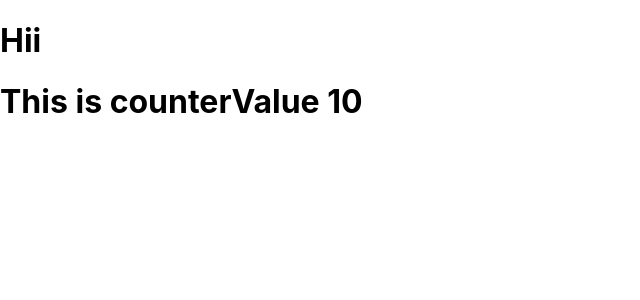
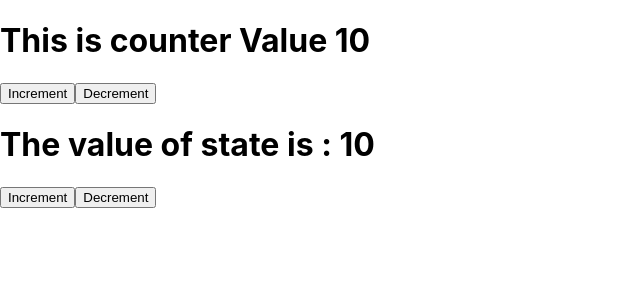
Before and after one commit to sajid-munawar/React-Context-api, a React (Create React App) app: page / in a window 1280 px wide. Shown: the top 300 px of the page, without its empty margins (0-640 px from the left). Built offline with nearby package versions, Linux system fonts and the light colour scheme.

Commit message:
add some files and working with contaxt api and reducer

```diff
--- a/src/App.js
+++ b/src/App.js
@@ -1,12 +1,15 @@
-import React from 'react';
+import React, { useState } from 'react';
 import Parent from "./Parent.js"
 import './App.css';
 import CounterContext from "./CounterContext"
+import Another from "./another"
 
 function App() {
+  let countState=useState(10) // c[count , set]
   return (
-    <CounterContext.Provider value={10}>
+    <CounterContext.Provider value={countState}>
       <div >
+        {/* <Another/> */}
 
         <Parent />
       </div>
--- a/src/Child.js
+++ b/src/Child.js
@@ -1,14 +1,18 @@
 import React, { useContext } from "react";
-import counterContext from "./CounterContext";
+import CounterContext from "./CounterContext";
 
 const Child = () => {
-    let counterValue = useContext(counterContext)
-    console.log(counterValue)
+
+    let counterValuee = useContext(CounterContext)
+
+
     return <div>
-        <h1> Hii </h1>
-        <h1>This is counterValue {counterValue} </h1>
+        <h1>This is counter Value {counterValuee}</h1>
+        <button onClick={() => { counterValuee[1](++counterValuee[0]) }} >Increment</button>
+        <button onClick={() => { counterValuee[1](--counterValuee[0]) }} >Decrement</button>
+
     </div>
-
 }
 
+
 export default Child;
--- /dev/null
+++ b/src/Child2.js
@@ -0,0 +1,17 @@
+import React, { useContext } from "react";
+import { useReducer } from "react";
+import CounterContext from "./CounterContext";
+import counterReducer from "./CounterReducer";
+
+const Child2 = () => {
+    let [state,dispach]=useReducer(counterReducer,10)
+    return <div>
+        <h1> The value of state is : {state} </h1>
+        <button onClick={()=>{dispach('INCREMENT')}} >Increment</button>
+        <button onClick={()=>{dispach('DECREMENT')}} >Decrement</button>
+
+    </div>
+
+}
+
+export default Child2;
--- a/src/CounterContext.js
+++ b/src/CounterContext.js
@@ -1,6 +1,6 @@
-import React, { createContext } from "react";
+import React, {createContext} from "react";
+
+const CounterContext =createContext(66);
 
 
-const CounterContext = createContext(5);
-
 export default CounterContext;
--- /dev/null
+++ b/src/CounterReducer.js
@@ -0,0 +1,10 @@
+const counterReducer = (state, action) => {
+  switch (action) {
+    case 'INCREMENT':
+      return state + 1
+    case 'DECREMENT':
+      return state - 1
+  }
+}
+
+export default counterReducer;
--- a/src/Parent.js
+++ b/src/Parent.js
@@ -1,8 +1,23 @@
-import React from "react";
+import React, { useContext }   from "react";
 import Child from "./Child.js"
 
+import Child2 from "./Child2.js"
+import "./CounterContext"
+import CounterContext from "./CounterContext";
+import counterReducer from "./CounterReducer.js";
+
 const Parent = () => {
-    return <Child />
+    // let counterValuee=useContext(CounterContext)
+    return <div>
+        <Child />
+        <Child2/>
+        {/* <h1>This is Parent {counterValuee}</h1> */}
+        {/* <button onClick={() => { counterValuee[1](++counterValuee[0]) }} >Increament from p1</button> */}
+
+
+
+        {/* <button onClick={()=> counterValuee[1](counterValuee[0]+2)} >Increament by 2</button> */}
+        </div>
 }
 
 export default Parent;
--- /dev/null
+++ b/src/another.js
@@ -0,0 +1,15 @@
+import React, { useContext } from "react";
+import CounterContext from "./CounterContext";
+
+const Another = () => {
+    let abc = useContext(CounterContext)
+    return <div>
+        <h1>
+            This is from another {abc}
+        </h1>
+        <button onClick={()=>{abc[1](++abc[0])}}>Increament</button>
+
+    </div>
+
+}
+export default Another;
```
Also changed, not shown: 1 other file (tests, documents, lock files or other folders).
